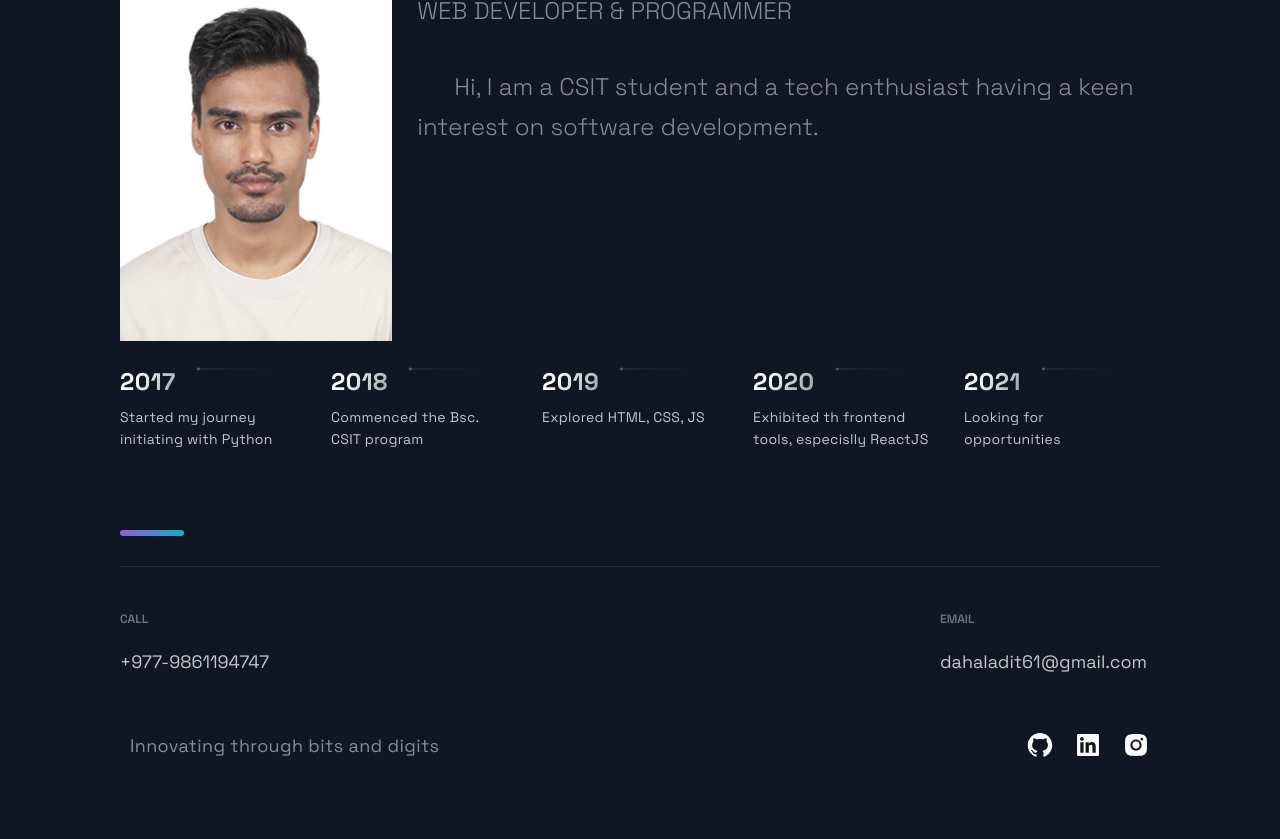
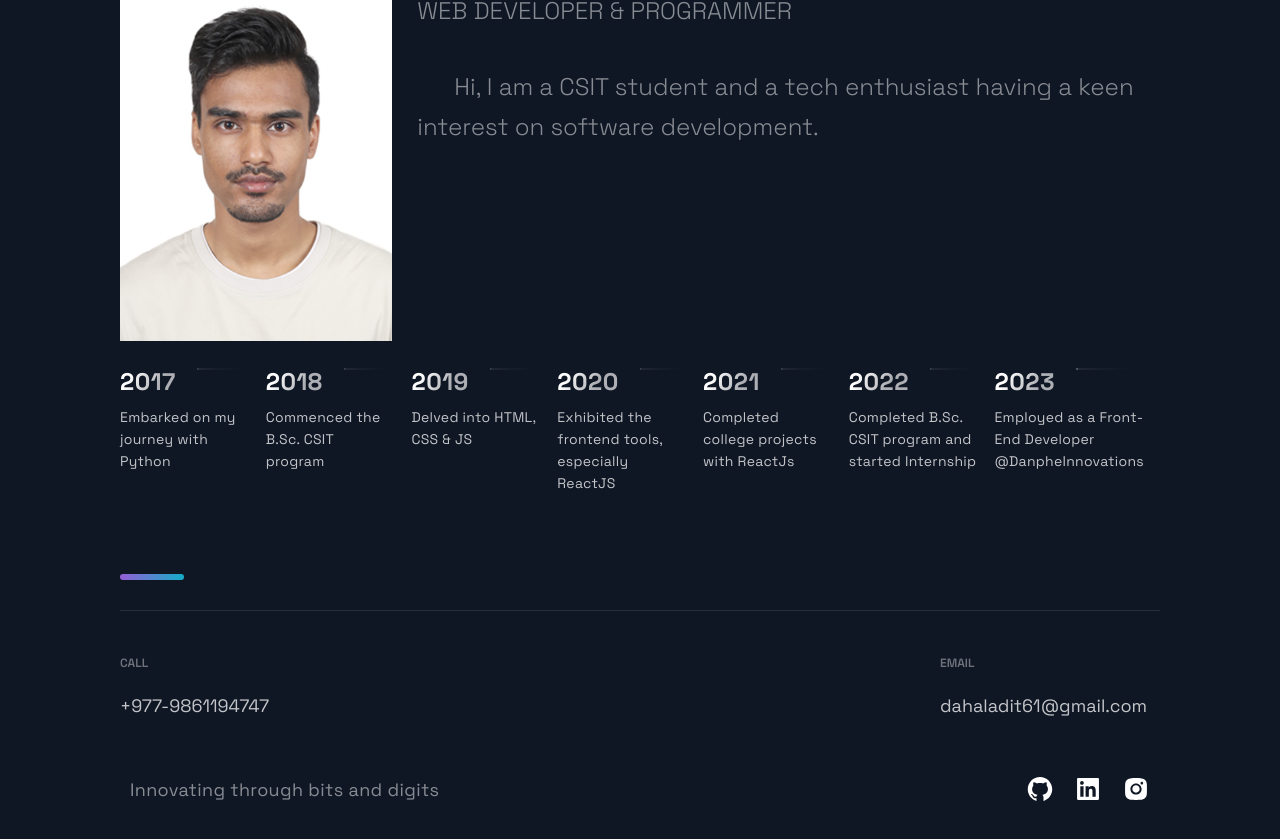
Before and after one commit to Adeetdahal/Adit-Portfolio, a Next.js app: page / in a window 1280 px wide. Shown: the part 2090-2929 px from the top of the page. Built offline with nearby package versions, Linux system fonts and the light colour scheme.

Commit message:
WIP: added timeline data of journey

```diff
--- a/src/constants/constants.js
+++ b/src/constants/constants.js
@@ -18,9 +18,11 @@ export const projects = [
 ];
 
 export const TimeLineData = [
-  { year: 2017, text: 'Started my journey initiating with Python', },
-  { year: 2018, text: 'Commenced the Bsc. CSIT program', },
-  { year: 2019, text: 'Explored HTML, CSS, JS ', },
-  { year: 2020, text: 'Exhibited th frontend tools, especislly ReactJS', },
-  { year: 2021, text: 'Looking for opportunities', },
+  { year: 2017, text: 'Embarked on my journey with Python', },
+  { year: 2018, text: 'Commenced the B.Sc. CSIT program', },
+  { year: 2019, text: 'Delved into HTML, CSS & JS ', },
+  { year: 2020, text: 'Exhibited the frontend tools, especially ReactJS', },
+  { year: 2021, text: 'Completed college projects with ReactJs', },
+  { year: 2022, text: 'Completed B.Sc. CSIT program and started Internship', },
+  { year: 2023, text: 'Employed as a Front-End Developer @DanpheInnovations', },
 ];
```
Also changed, not shown: 1 other file (tests, documents, lock files or other folders).
